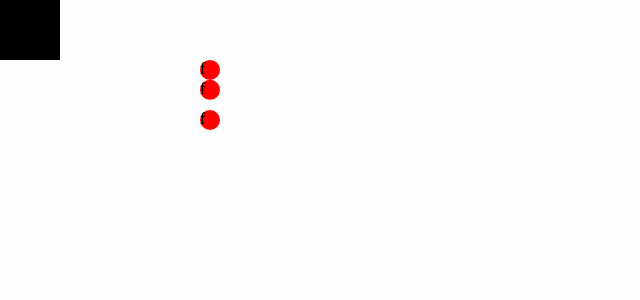
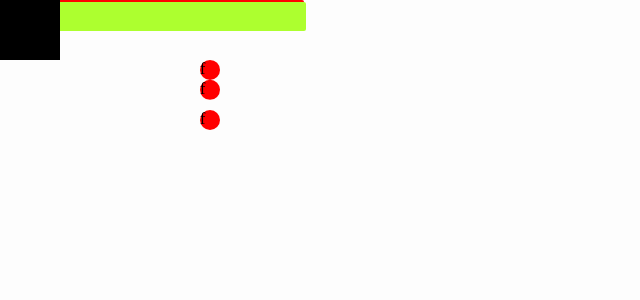
Before and after one commit to tipsun91/rambo, a React (Create React App) app in the folder client/: page / in a window 1280 px wide. Shown: the top 300 px of the page, without its empty margins (0-640 px from the left). Built offline with nearby package versions, Linux system fonts and the light colour scheme.

Commit message:
fix-gameBar

```diff
--- a/client/src/components/GameBar/GameBar.css
+++ b/client/src/components/GameBar/GameBar.css
@@ -1,6 +1,5 @@
 .gamebar__progress {
-  max-width: 300px;
-  width: 100%;
+  width: 300px;
   height: 25px;
   padding: 2px;
   border-radius: 2px;
--- a/client/src/store/gameReducer/reducer.js
+++ b/client/src/store/gameReducer/reducer.js
@@ -105,13 +105,12 @@ const gameSlice = createSlice({
 
         if ((playerPosX >= enemyPosX - 30 - 30) && (playerPosX <= enemyPosX + 30 + 30)
         && (playerPosY <= enemyPosY + 120) && (playerPosY >= enemyPosY)) { // PVP Collision model
+        }
       }
-    }
       calcEnemies(state.enemies, state.player);
       calcPlayer();
       calcBullets();
       calcCollision();
-
     },
   },
   extraReducers: {},
```
